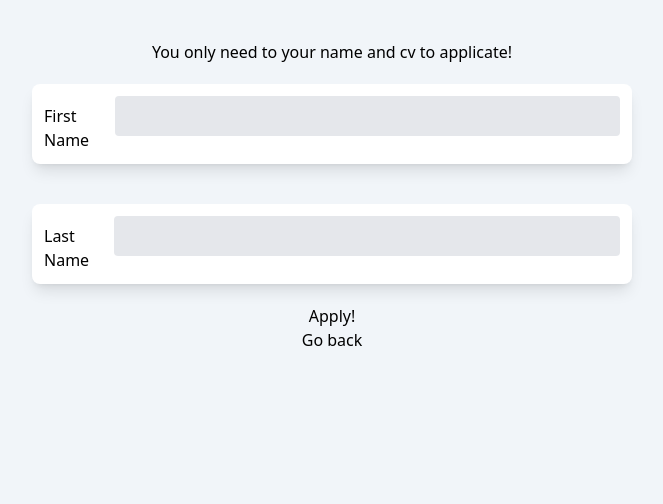
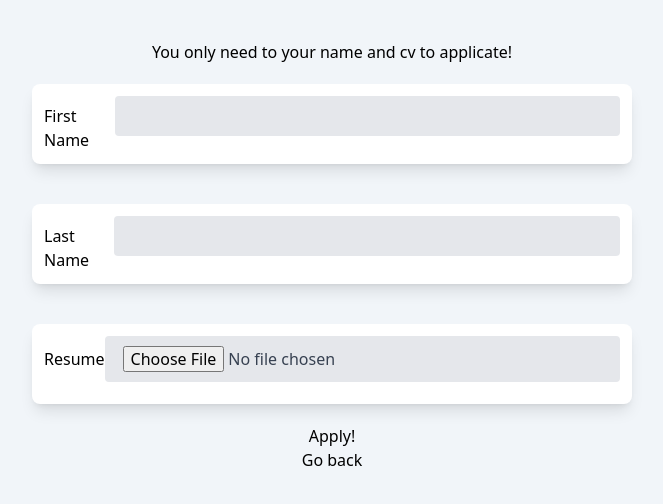
Before and after one commit to FernandoSorto/Steeldoor, a Next.js app: page /job-application/1 in a window 1280 px wide. Shown: the top 504 px of the page, without its empty margins (308-971 px from the left). Built offline with nearby package versions, Linux system fonts and the light colour scheme.

Commit message:
feat(users): Upload cv file functionality

```diff
--- a/app/job-application/[jobId]/page.tsx
+++ b/app/job-application/[jobId]/page.tsx
@@ -13,6 +13,8 @@ const JobApplication = ({ params }: { params: { jobId: number } }) => {
         lastName: "",
     });
 
+    const [cvFile, setCvFile] = useState<File | null>(null);
+
     const handleChange = (key: keyof Applicant, value: string) => {
         setApplicant((prevState) => ({
             ...prevState,
@@ -20,10 +22,15 @@ const JobApplication = ({ params }: { params: { jobId: number } }) => {
         }));
     };
 
+    const handleFileChange = (e: React.ChangeEvent<HTMLInputElement>) => {
+        const file = e.target.files && e.target.files[0];
+        setCvFile(file);
+    };
+
     const apply = async () => {
         const createApplicantResponse = await createApplicant(applicant);
 
-        if (createApplicantResponse.status === 200) {
+        if (createApplicantResponse.status === 200 && cvFile) {
             console.log(createApplicantResponse.data.id);
 
             const application = {
@@ -31,9 +38,7 @@ const JobApplication = ({ params }: { params: { jobId: number } }) => {
                 applicantId: createApplicantResponse.data.id,
             };
 
-            const createApplicationResponse = await createApplicantionToJob(application);
-
-            console.log(JSON.stringify(createApplicationResponse, null, 2));
+            const createApplicationResponse = await createApplicantionToJob(application, cvFile);
 
             if (createApplicationResponse.status === 200) {
                 console.log("Application sent!");
@@ -63,6 +68,15 @@ const JobApplication = ({ params }: { params: { jobId: number } }) => {
                 />
             </div>
 
+            <div className="flex m-5 p-3 shrink-0 h-20 w-1/2 justify-center items-baseline bg-white rounded-lg shadow-lg">
+                <label>Resume</label>
+                <input
+                    type="file"
+                    onChange={handleFileChange}
+                    className="bg-gray-200 appearance-none border-2 border-gray-200 rounded w-full py-2 px-4 text-gray-700 leading-tight focus:outline-none focus:bg-white focus:border-purple-500"
+                />
+            </div>
+
             <button onClick={() => apply()}>Apply!</button>
 
             <button onClick={() => router.back()}>Go back</button>
--- a/app/services/Applications/index.ts
+++ b/app/services/Applications/index.ts
@@ -16,17 +16,25 @@ export const createApplicant = async (applicant: Applicant) => {
     }
 };
 
-export const createApplicantionToJob = async (applicationIds: JobApplication) => {
-    console.log("REQUESTING TO CREATE APPLICATION");
-    console.log(JSON.stringify(applicationIds, null, 2));
+export const createApplicantionToJob = async (applicationIds: JobApplication, file: File) => {
     try {
+        const formData = new FormData();
+        formData.append("cv", file);
+        formData.append("jobId", applicationIds.jobId.toString());
+        formData.append("applicantId", applicationIds.applicantId.toString());
         const data = await axiosInstance.post(
             requests.jobApplications.createJobAppllication,
-            applicationIds
+            formData,
+            {
+                headers: {
+                    "Content-Type": "multipart/form-data",
+                },
+            }
         );
         return data;
     } catch (error) {
         if (axios.isAxiosError(error)) {
+            console.log(JSON.stringify(error, null, 2));
             return error.response?.data;
         } else {
             return "Unexpected error";
```
